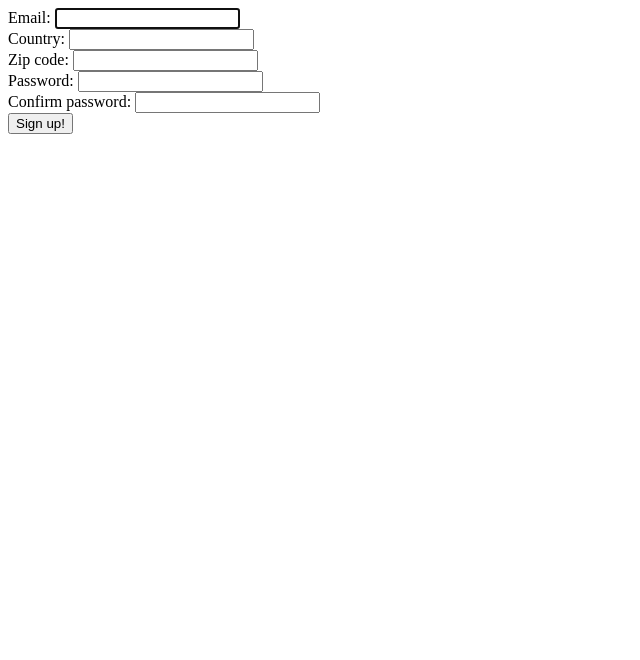
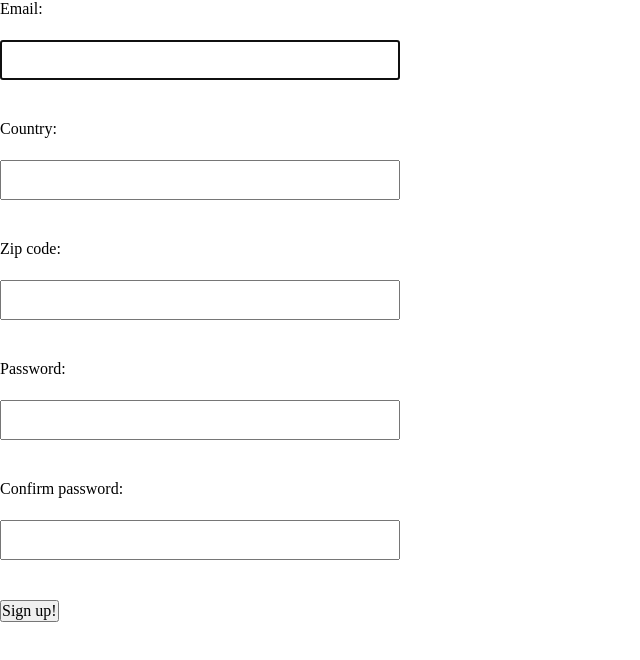
Before and after one commit to Melanie-J-Baker/js-form-validation, a plain HTML site: page index.html in a window 1280 px wide. Shown: the whole page, without its empty margins (0-640 px from the left). Drawn offline with Linux system fonts and the light colour scheme.

Commit message:
Apply grid to sections and resize inputs

```diff
--- a/index.html
+++ b/index.html
@@ -11,27 +11,27 @@
 <body>
     <div class="container">
         <form id="form" action="index.js" novalidate>
-            <div class="email-div">
+            <div class="section email-div">
                 <label for="email">Email:</label>
                 <input type="email" id="email" name="email" autofocus>
                 <div class="email-error"></div>
             </div>
-            <div class="country-div">
+            <div class="section country-div">
                 <label for="country">Country:</label>
                 <input type="text" id="country" name="country">
                 <div class="country-error"></div>
             </div>
-            <div class="zip-div">
+            <div class="section zip-div">
                 <label for="zip">Zip code:</label>
                 <input type="text" id="zip" name="zip">
                 <div class="zip-error"></div>
             </div>
-            <div class="password-div">
+            <div class="section password-div">
                 <label for="password">Password:</label>
                 <input type="password" id="password" name="password">
                 <div class="password-error"></div>
             </div>
-            <div class="confirm-div">
+            <div class="section confirm-div">
                 <label for="confirm">Confirm password:</label>
                 <input type="password" id="confirm" name="confirm">
                 <div class="confirm-error"></div>
--- a/style.css
+++ b/style.css
@@ -0,0 +1,24 @@
+* {
+    margin: 0;
+    padding: 0;
+    box-sizing: border-box;
+}
+
+.section {
+    display: grid;
+    grid-template-rows: 1fr 1fr 1fr;
+}
+
+input {
+    width: 400px;
+    height: 40px;
+}
+
+input, button {
+    font-family: inherit;
+    font-size: 100%;
+}
+
+button:hover {
+    cursor: pointer;
+}
```
